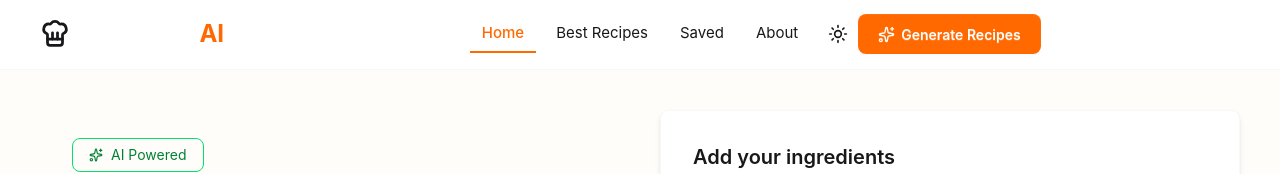
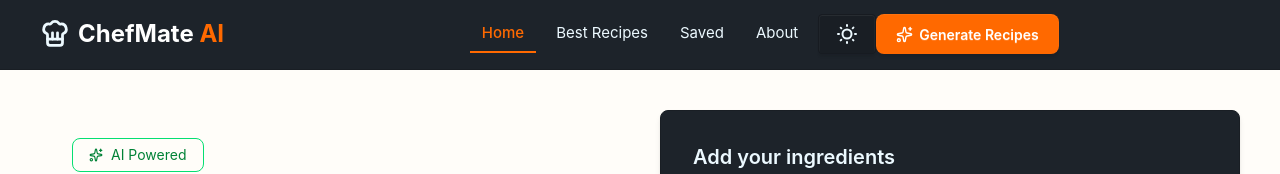
Before and after one commit to anupam-anand-ojha/chefMate-ai-frontend, a React (Vite) app: page / in a window 1280 px wide. Shown: the top 174 px of the page. Built offline with nearby package versions, Linux system fonts and the light colour scheme; no server answers.

Commit message:
feat: add theme controller

```diff
--- a/index.html
+++ b/index.html
@@ -1,5 +1,5 @@
 <!doctype html>
-<html lang="en">
+<html lang="en" data-theme = "dark">
   <head>
     <meta charset="UTF-8" />
     <link rel="icon" type="image/svg+xml" href="/favicon.svg" />
--- a/src/components/Navbar.jsx
+++ b/src/components/Navbar.jsx
@@ -1,23 +1,16 @@
-import { ChefHat, Sun, Sparkles } from "lucide-react";
+import { ChefHat, Sparkles } from "lucide-react";
 import { Link } from "react-router-dom";
 
 const Navbar = () => {
   return (
     <div className="navbar bg-base-100 border-b border-base-200 px-5 md:px-10">
-
       {/* Logo */}
       <div className="flex-1">
-        <Link
-          to="/"
-          className="flex items-center gap-2 text-2xl font-bold"
-        >
+        <Link to="/" className="flex items-center gap-2 text-2xl font-bold">
           <ChefHat size={30} strokeWidth={2.2} />
 
           <span className="text-white">
-            ChefMate{" "}
-            <span className="text-orange-500">
-              AI
-            </span>
+            ChefMate <span className="text-orange-500">AI</span>
           </span>
         </Link>
       </div>
@@ -25,7 +18,6 @@ const Navbar = () => {
       {/* Desktop Menu */}
       <div className="hidden md:flex">
         <ul className="menu menu-horizontal gap-2 text-[15px]">
-
           <li>
             <Link
               to="/"
@@ -36,32 +28,47 @@ const Navbar = () => {
           </li>
 
           <li>
-            <Link to="/best-recipes">
-              Best Recipes
-            </Link>
+            <Link to="/best-recipes">Best Recipes</Link>
           </li>
 
           <li>
-            <a>
-              Saved
-            </a>
+            <a>Saved</a>
           </li>
 
           <li>
-            <Link to="/about">
-              About
-            </Link>
+            <Link to="/about">About</Link>
           </li>
-
         </ul>
       </div>
 
       {/* Right */}
       <div className="flex-1 justify-end gap-4">
+        <label className="btn swap swap-rotate">
+          {/* this hidden checkbox controls the state */}
+          <input
+            type="checkbox"
+            className="theme-controller"
+            value="forest"
+          />
 
-        <button className="btn btn-ghost btn-circle">
-          <Sun size={20} />
-        </button>
+          {/* sun icon */}
+          <svg
+            className="swap-off h-6 w-6 fill-current"
+            xmlns="http://www.w3.org/2000/svg"
+            viewBox="0 0 24 24"
+          >
+            <path d="M5.64,17l-.71.71a1,1,0,0,0,0,1.41,1,1,0,0,0,1.41,0l.71-.71A1,1,0,0,0,5.64,17ZM5,12a1,1,0,0,0-1-1H3a1,1,0,0,0,0,2H4A1,1,0,0,0,5,12Zm7-7a1,1,0,0,0,1-1V3a1,1,0,0,0-2,0V4A1,1,0,0,0,12,5ZM5.64,7.05a1,1,0,0,0,.7.29,1,1,0,0,0,.71-.29,1,1,0,0,0,0-1.41l-.71-.71A1,1,0,0,0,4.93,6.34Zm12,.29a1,1,0,0,0,.7-.29l.71-.71a1,1,0,1,0-1.41-1.41L17,5.64a1,1,0,0,0,0,1.41A1,1,0,0,0,17.66,7.34ZM21,11H20a1,1,0,0,0,0,2h1a1,1,0,0,0,0-2Zm-9,8a1,1,0,0,0-1,1v1a1,1,0,0,0,2,0V20A1,1,0,0,0,12,19ZM18.36,17A1,1,0,0,0,17,18.36l.71.71a1,1,0,0,0,1.41,0,1,1,0,0,0,0-1.41ZM12,6.5A5.5,5.5,0,1,0,17.5,12,5.51,5.51,0,0,0,12,6.5Zm0,9A3.5,3.5,0,1,1,15.5,12,3.5,3.5,0,0,1,12,15.5Z" />
+          </svg>
+
+          {/* moon icon */}
+          <svg
+            className="swap-on h-6 w-6 fill-current"
+            xmlns="http://www.w3.org/2000/svg"
+            viewBox="0 0 24 24"
+          >
+            <path d="M21.64,13a1,1,0,0,0-1.05-.14,8.05,8.05,0,0,1-3.37.73A8.15,8.15,0,0,1,9.08,5.49a8.59,8.59,0,0,1,.25-2A1,1,0,0,0,8,2.36,10.14,10.14,0,1,0,22,14.05,1,1,0,0,0,21.64,13Zm-9.5,6.69A8.14,8.14,0,0,1,7.08,5.22v.27A10.15,10.15,0,0,0,17.22,15.63a9.79,9.79,0,0,0,2.1-.22A8.11,8.11,0,0,1,12.14,19.73Z" />
+          </svg>
+        </label>
 
         <Link
           to="/"
@@ -70,9 +77,7 @@ const Navbar = () => {
           <Sparkles size={17} />
           Generate Recipes
         </Link>
-
       </div>
-
     </div>
   );
 };
--- a/src/index.css
+++ b/src/index.css
@@ -14,3 +14,39 @@ body {
 button {
   transition: all 0.2s ease;
 }
+
+
+@plugin "daisyui/theme" {
+  name: "forest";
+  default: false;
+  prefersdark: false;
+  color-scheme: "dark";
+  --color-base-100: oklch(20.84% 0.008 17.911);
+  --color-base-200: oklch(18.522% 0.007 17.911);
+  --color-base-300: oklch(16.203% 0.007 17.911);
+  --color-base-content: oklch(83.768% 0.001 17.911);
+  --color-primary: oklch(90% 0.182 98.111);
+  --color-primary-content: oklch(0% 0 0);
+  --color-secondary: oklch(69.776% 0.135 168.327);
+  --color-secondary-content: oklch(13.955% 0.027 168.327);
+  --color-accent: oklch(70.628% 0.119 185.713);
+  --color-accent-content: oklch(14.125% 0.023 185.713);
+  --color-neutral: oklch(30.698% 0.039 171.364);
+  --color-neutral-content: oklch(86.139% 0.007 171.364);
+  --color-info: oklch(72.06% 0.191 231.6);
+  --color-info-content: oklch(0% 0 0);
+  --color-success: oklch(64.8% 0.15 160);
+  --color-success-content: oklch(0% 0 0);
+  --color-warning: oklch(84.71% 0.199 83.87);
+  --color-warning-content: oklch(0% 0 0);
+  --color-error: oklch(71.76% 0.221 22.18);
+  --color-error-content: oklch(0% 0 0);
+  --radius-selector: 1rem;
+  --radius-field: 2rem;
+  --radius-box: 1rem;
+  --size-selector: 0.25rem;
+  --size-field: 0.25rem;
+  --border: 1px;
+  --depth: 1;
+  --noise: 1;
+}
```
